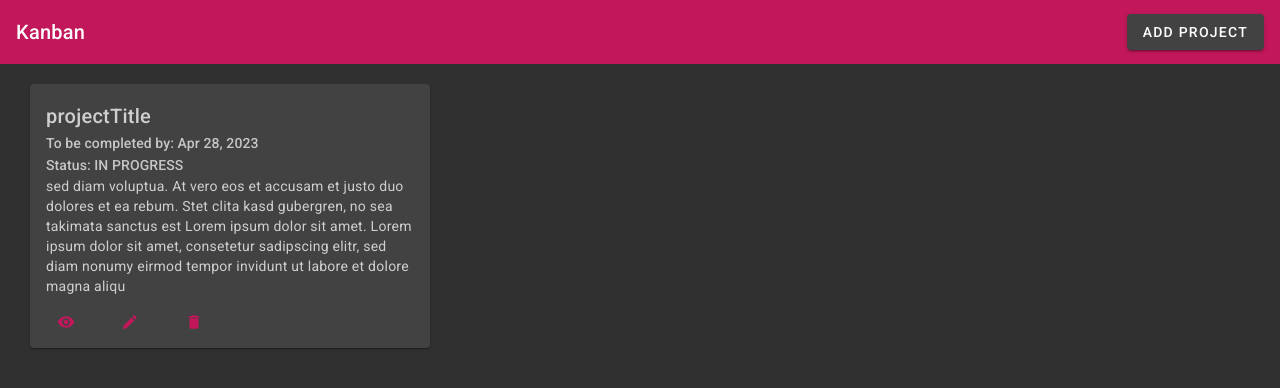
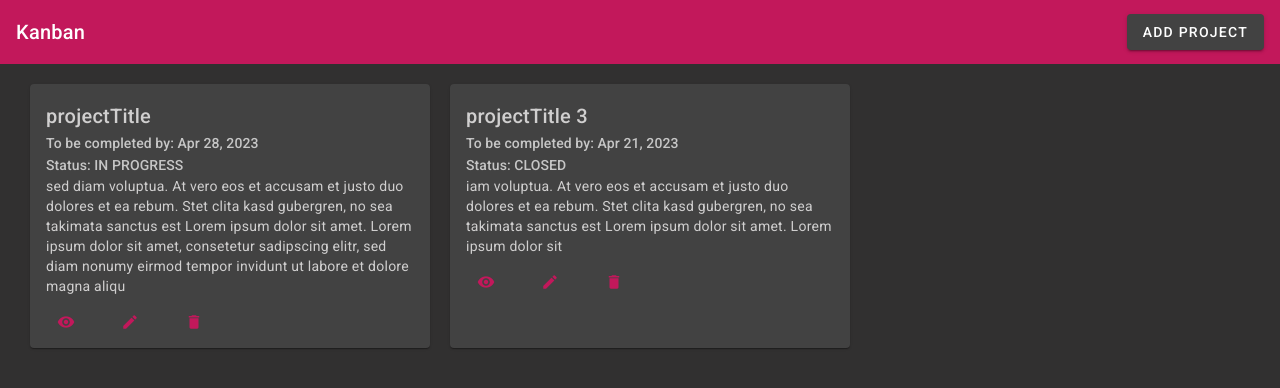
Before and after one commit to marhild/angular-kanban, an Angular app: page / in a window 1280 px wide. Shown: the top 388 px of the page. Built offline with nearby package versions, Linux system fonts and the light colour scheme; data requests are answered from the project's data file.

Commit message:
adds toast to add and delete functions

```diff
--- a/db.json
+++ b/db.json
@@ -23,6 +23,13 @@
       "status": "IN PROGRESS",
       "description": "sed diam voluptua. At vero eos et accusam et justo duo dolores et ea rebum. Stet clita kasd gubergren, no sea takimata sanctus est Lorem ipsum dolor sit amet. Lorem ipsum dolor sit amet, consetetur sadipscing elitr, sed diam nonumy eirmod tempor invidunt ut labore et dolore magna aliqu",
       "id": 1
+    },
+    {
+      "title": "projectTitle 3",
+      "dateOfCompletion": "2023-04-21T22:00:00.000Z",
+      "status": "CLOSED",
+      "description": "iam voluptua. At vero eos et accusam et justo duo dolores et ea rebum. Stet clita kasd gubergren, no sea takimata sanctus est Lorem ipsum dolor sit amet. Lorem ipsum dolor sit",
+      "id": 2
     }
   ]
 }
--- a/src/app/app.module.ts
+++ b/src/app/app.module.ts
@@ -20,6 +20,7 @@ import {ReactiveFormsModule} from '@angular/forms';
 import { HttpClientModule } from '@angular/common/http';
 import {MatCardModule} from '@angular/material/card';
 import { ProjectDeleteComponent } from './project-delete/project-delete.component';
+import {MatSnackBarModule} from '@angular/material/snack-bar';
 
 @NgModule({
   declarations: [
@@ -43,7 +44,8 @@ import { ProjectDeleteComponent } from './project-delete/project-delete.componen
     MatSelectModule,
     ReactiveFormsModule,
     HttpClientModule,
-    MatCardModule
+    MatCardModule,
+    MatSnackBarModule
   ],
   providers: [],
   bootstrap: [AppComponent]
--- a/src/app/project-add-edit/project-add-edit.component.ts
+++ b/src/app/project-add-edit/project-add-edit.component.ts
@@ -2,6 +2,7 @@ import { Component, OnInit, Inject } from '@angular/core';
 import {FormBuilder, FormGroup} from '@angular/forms';
 import { MatDialogRef, MAT_DIALOG_DATA } from '@angular/material/dialog';
 import {ProjectsService} from '../services/projects.service';
+import { ToastService } from '../services/toast.service';
 
 @Component({
   selector: 'app-project-add-edit',
@@ -24,6 +25,7 @@ export class ProjectAddEditComponent implements OnInit {
     private _dialogRef: MatDialogRef<ProjectAddEditComponent>,
     @Inject(MAT_DIALOG_DATA) public data: any,
     private _projectService: ProjectsService,
+    private _toastService: ToastService,
   ) {
     this.projectForm = this._fb.group({
       title: '',
@@ -39,6 +41,7 @@ export class ProjectAddEditComponent implements OnInit {
     this._projectService.addProject(this.projectForm.value).subscribe({
       next: (val:any) => {
         this._dialogRef.close(true);
+        this._toastService.openSnackBar('New Project added.');
       },
       error: console.log
     })
--- a/src/app/project-delete/project-delete.component.ts
+++ b/src/app/project-delete/project-delete.component.ts
@@ -1,6 +1,7 @@
 import { Component, Inject } from '@angular/core';
 import { MAT_DIALOG_DATA } from '@angular/material/dialog';
 import { ProjectsService } from '../services/projects.service';
+import { ToastService } from '../services/toast.service';
 
 @Component({
   selector: 'app-project-delete',
@@ -11,13 +12,16 @@ export class ProjectDeleteComponent {
 
   constructor(
     @Inject(MAT_DIALOG_DATA) public data: any,
-    private _projectService: ProjectsService
+    private _projectService: ProjectsService,
+    private _toastService: ToastService,
   ) {
   }
 
   deleteProject() {
     this._projectService.deleteProject(this.data).subscribe({
-      next: (res) => {},
+      next: (res) => {
+        this._toastService.openSnackBar('Project deleted', 'done');
+      },
       error: console.log
     })
   }
--- /dev/null
+++ b/src/app/services/toast.service.ts
@@ -0,0 +1,17 @@
+import { Injectable } from '@angular/core';
+import { MatSnackBar } from '@angular/material/snack-bar';
+
+@Injectable({
+  providedIn: 'root'
+})
+export class ToastService {
+
+  constructor(private _snackBar: MatSnackBar) { }
+
+  openSnackBar(message:string, action: string = 'ok') {
+    this._snackBar.open(message, action, {
+      duration: 1000,
+      verticalPosition: 'top',
+    })
+  }
+}
```
Also changed, not shown: 1 other file (tests, documents, lock files or other folders).
